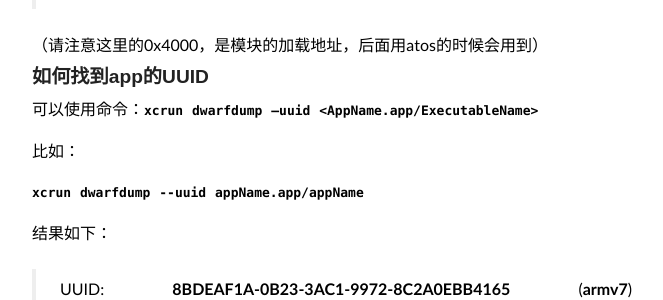
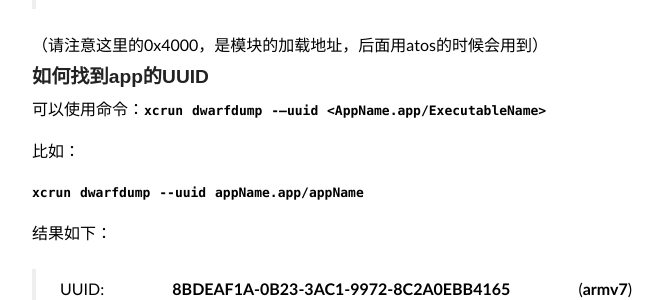
Before and after one commit to wufawei/wufawei.github.com, a Jekyll site: the page built from _posts/201403/2014-03-11-symbolicating-ios-crash-logs.md, in a window 1280 px wide and 900 px high, scrolled down 3066 px. Shown: the part 157-457 px from the top of the window, without its empty margins (308-971 px from the left). Built offline with Jekyll 4.4.1, drawn with Linux system fonts in a browser that asks for light colours; some web fonts are replaced; Markdown is read by kramdown in place of the engine named in the settings; comment, search, counter and statistics services are not loaded.

Commit message:
adjust content

```diff
--- a/_posts/201403/2014-03-11-symbolicating-ios-crash-logs.md
+++ b/_posts/201403/2014-03-11-symbolicating-ios-crash-logs.md
@@ -142,7 +142,7 @@ crash文件的部分内容：
 
 ###如何找到app的UUID
 
-可以使用命令：**`xcrun dwarfdump –uuid <AppName.app/ExecutableName>`**
+可以使用命令：**`xcrun dwarfdump -–uuid <AppName.app/ExecutableName>`**
 
 比如：
 
```
